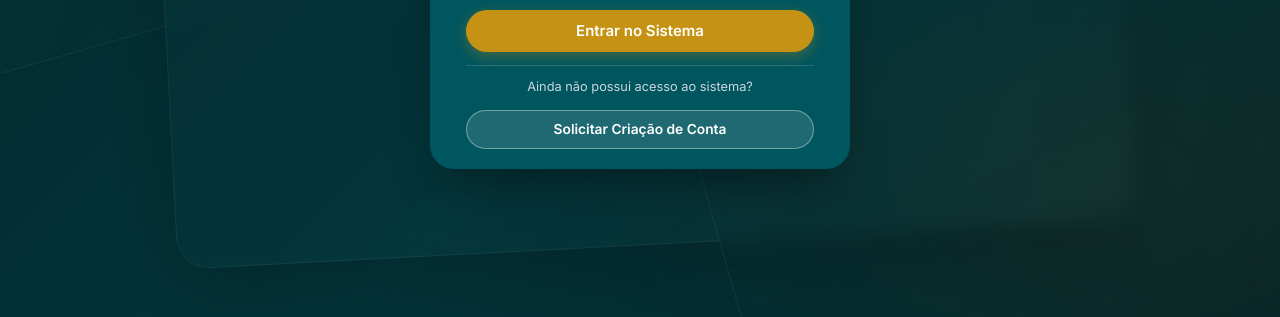
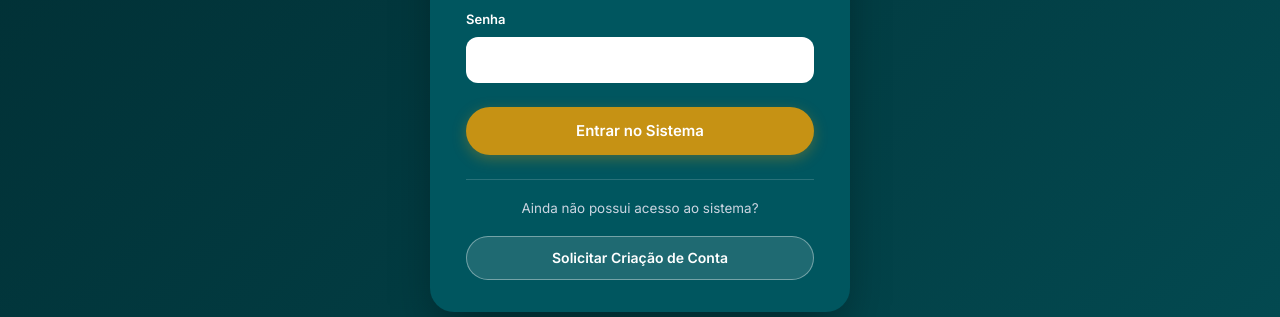
Before and after one commit to helenacs0202/fortalglass-erp, a website: page index.html in a window 1280 px wide. Shown: the part 483-800 px from the top of the page. Drawn offline with nearby package versions, Linux system fonts and the light colour scheme.

Commit message:
Update index.html

```diff
--- a/index.html
+++ b/index.html
@@ -12,181 +12,97 @@
   <script src="https://cdnjs.cloudflare.com/ajax/libs/pdf.js/3.11.174/pdf.min.js"></script>
   <script src="https://cdn.jsdelivr.net/npm/tesseract.js@5/dist/tesseract.min.js"></script>
   <style>
-    /* Tela de login compactada verticalmente para caber 100% na viewport + vidro arquitetônico sutil e moderno */
+    /* Fundo limpo (sem efeito de vidro) e painel ocupando quase toda a altura da janela */
     #login-view.login-wrapper {
-      position: relative;
       min-height: 100vh;
       height: 100vh;
       max-height: 100vh;
       overflow-y: auto;
-      overflow-x: hidden;
       display: flex;
       align-items: center;
       justify-content: center;
-      padding: 12px 24px;
+      padding: 10px 24px;
       box-sizing: border-box;
-      background:
-        radial-gradient(ellipse 70% 55% at 18% 20%, rgba(12, 92, 100, 0.34) 0%, transparent 70%),
-        radial-gradient(ellipse 60% 50% at 85% 82%, rgba(212, 160, 23, 0.05) 0%, transparent 65%),
-        linear-gradient(135deg, #01262B 0%, #02353B 55%, #022024 100%);
     }
 
-    /* Lâmina arquitetônica 1 (diagonal superior esquerda - reflexo especular fino) */
-    #login-view.login-wrapper::before {
-      content: "";
-      position: fixed;
-      top: -18%;
-      left: -10%;
-      width: 54vw;
-      height: 78vh;
-      border-radius: 36px;
-      transform: rotate(-16deg);
-      background: linear-gradient(
-        125deg,
-        rgba(255, 255, 255, 0.026) 0%,
-        rgba(255, 255, 255, 0.008) 38%,
-        rgba(255, 255, 255, 0.00) 70%
-      );
-      border: 1px solid rgba(255, 255, 255, 0.042);
-      box-shadow: inset 0 1px 0 rgba(255, 255, 255, 0.06);
-      backdrop-filter: blur(8px);
-      -webkit-backdrop-filter: blur(8px);
-      pointer-events: none;
-      z-index: 0;
-    }
-
-    /* Lâmina arquitetônica 2 (diagonal inferior direita - camada sobreposta) */
-    #login-view.login-wrapper::after {
-      content: "";
-      position: fixed;
-      bottom: -20%;
-      right: -8%;
-      width: 52vw;
-      height: 74vh;
-      border-radius: 40px;
-      transform: rotate(-16deg);
-      background: linear-gradient(
-        310deg,
-        rgba(255, 255, 255, 0.024) 0%,
-        rgba(212, 160, 23, 0.014) 32%,
-        rgba(255, 255, 255, 0.00) 68%
-      );
-      border: 1px solid rgba(255, 255, 255, 0.038);
-      box-shadow: inset 0 1px 0 rgba(255, 255, 255, 0.05);
-      backdrop-filter: blur(10px);
-      -webkit-backdrop-filter: blur(10px);
-      pointer-events: none;
-      z-index: 0;
-    }
-
-    /* Painel flutuante centralizado deslocado (efeito duplo vidro moderno) */
-    .glass-arch-layer {
-      position: fixed;
-      top: 50%;
-      left: 50%;
-      width: min(86vw, 960px);
-      height: min(82vh, 660px);
-      transform: translate(-50%, -50%) rotate(-3deg);
-      border-radius: 32px;
-      background: linear-gradient(
-        145deg,
-        rgba(255, 255, 255, 0.018) 0%,
-        rgba(255, 255, 255, 0.003) 50%,
-        rgba(255, 255, 255, 0.014) 100%
-      );
-      border: 1px solid rgba(255, 255, 255, 0.045);
-      box-shadow:
-        0 30px 80px rgba(0, 0, 0, 0.22),
-        inset 0 1px 0 rgba(255, 255, 255, 0.065);
-      backdrop-filter: blur(6px);
-      -webkit-backdrop-filter: blur(6px);
-      pointer-events: none;
-      z-index: 0;
-    }
-
-    /* Card de login: largura original (420px) preservada, apenas altura compactada para caber sem scroll */
     #login-view .login-card {
-      position: relative;
-      z-index: 1;
       width: 100%;
       max-width: 420px;
-      padding: 20px 36px 20px 36px !important;
-      margin: auto;
+      min-height: calc(100vh - 20px);
+      display: flex;
+      flex-direction: column;
+      justify-content: space-between;
+      padding: 36px 36px 32px 36px !important;
+      margin: 0 auto;
+      box-sizing: border-box;
     }
 
     #login-view .login-brand {
-      margin-bottom: 10px !important;
+      margin-bottom: 18px !important;
     }
 
     #login-view .login-brand p {
-      font-size: 0.85rem !important;
-      line-height: 1.32 !important;
+      font-size: 0.92rem !important;
+      line-height: 1.4 !important;
       max-width: 300px !important;
-      margin: 0 auto 10px auto !important;
+      margin: 0 auto 18px auto !important;
     }
 
     #login-view .login-brand img {
-      max-width: 225px !important;
-      max-height: 112px;
-      object-fit: contain;
+      max-width: 280px !important;
+      height: auto;
     }
 
+    #login-view #login-form {
+      flex: 1;
+      display: flex;
+      flex-direction: column;
+      justify-content: center;
+    }
+
     #login-view #login-form .form-group {
-      margin-bottom: 11px !important;
+      margin-bottom: 18px !important;
     }
 
     #login-view #login-form label {
-      margin-bottom: 4px !important;
-      font-size: 0.84rem !important;
+      margin-bottom: 7px !important;
     }
 
     #login-view #login-form .form-control {
-      height: 40px !important;
-      padding: 7px 14px !important;
-      font-size: 0.92rem !important;
+      height: 46px !important;
     }
 
     #login-view #login-submit {
-      height: 42px !important;
-      margin-top: 2px;
+      height: 48px !important;
+      margin-top: 6px;
     }
 
     #login-view .login-register-footer {
-      margin-top: 13px !important;
-      padding-top: 11px !important;
+      margin-top: 24px !important;
+      padding-top: 18px !important;
       border-top: 1px solid rgba(255, 255, 255, 0.16);
       text-align: center;
     }
 
     #login-view .login-register-footer p {
       color: #CBD5E1;
-      font-size: 0.8rem !important;
-      margin: 0 0 8px 0 !important;
+      font-size: 0.84rem !important;
+      margin: 0 0 12px 0 !important;
     }
 
     #login-view #btn-show-register {
-      height: 39px !important;
-      font-size: 0.86rem !important;
+      height: 44px !important;
     }
 
-    /* Quando o formulário de cadastro abrir, libera altura fluida */
+    /* Quando o formulário de cadastro abrir, permite altura fluida */
     #login-view.register-open {
       height: auto;
       max-height: none;
-      padding: 20px 24px;
+      padding: 16px 24px;
     }
 
-    @media (max-height: 650px) {
-      #login-view .login-brand img {
-        max-width: 185px !important;
-        max-height: 88px;
-      }
-      #login-view .login-card {
-        padding: 15px 32px !important;
-      }
-      #login-view #login-form .form-group {
-        margin-bottom: 8px !important;
-      }
+    #login-view.register-open .login-card {
+      min-height: auto;
     }
   </style>
 </head>
@@ -194,8 +110,6 @@
 
   <!-- TELA DE LOGIN & SOLICITAÇÃO DE CONTA -->
   <div id="login-view" class="login-wrapper">
-    <div class="glass-arch-layer" aria-hidden="true"></div>
-
     <div class="login-card">
       <div class="login-brand" style="text-align:center;">
         <p style="color:#E2E8F0; font-weight:500;">
```
